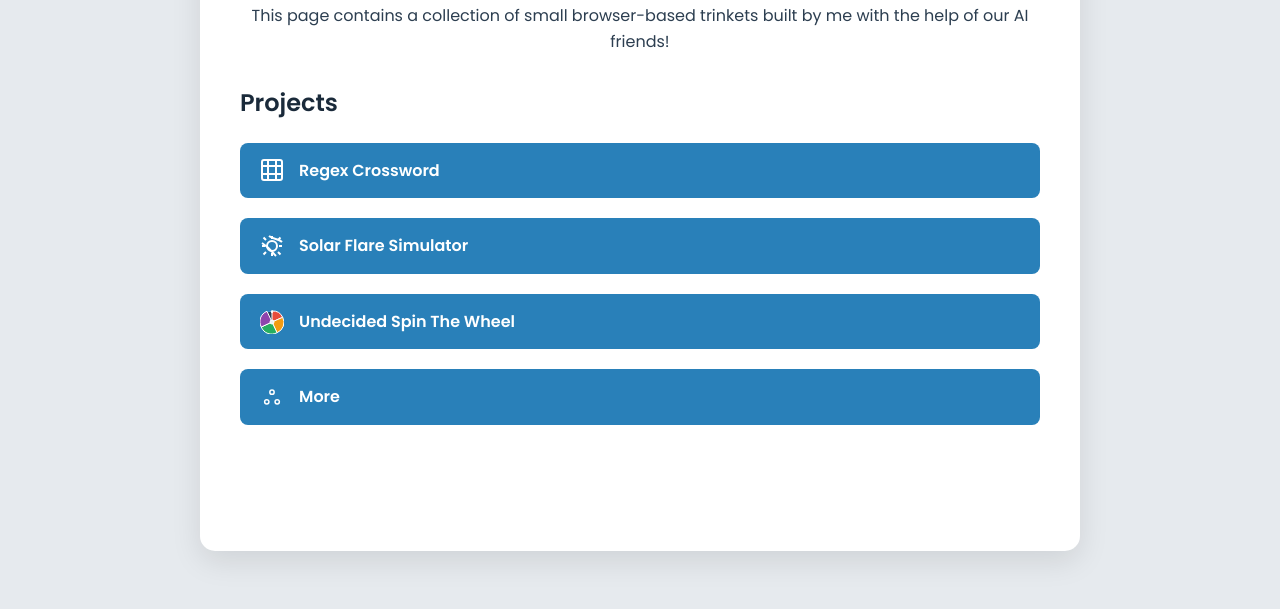
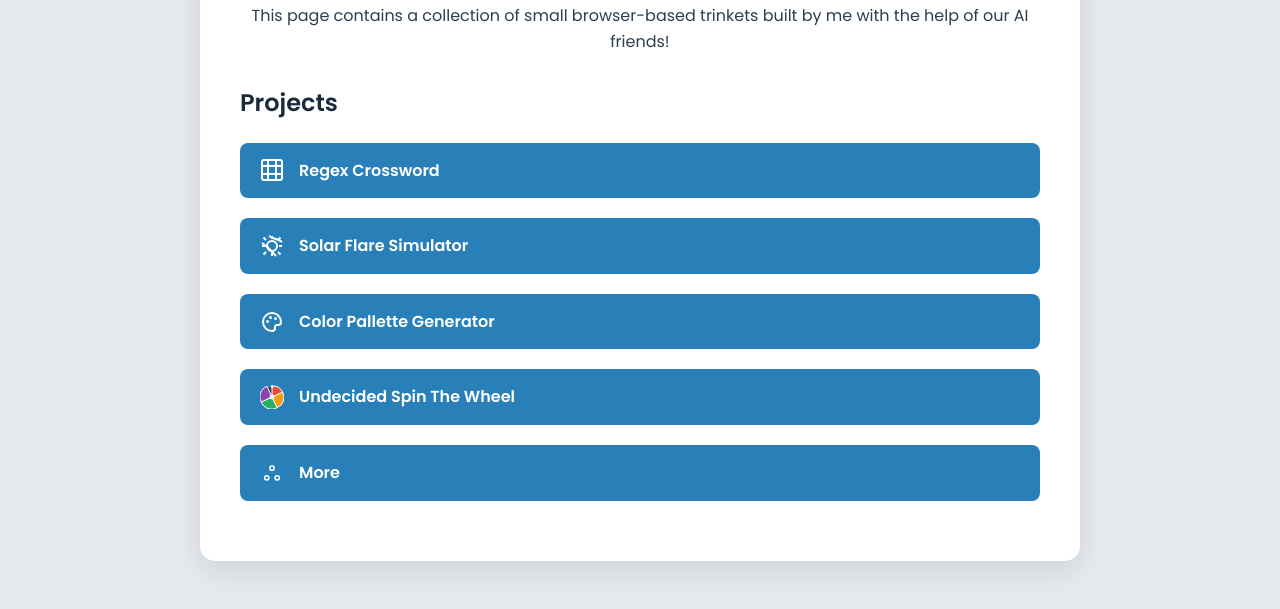
Before and after one commit to harsh2204/tinkers, a plain HTML site: page index.html in a window 1280 px wide. Shown: the part 199-808 px from the top of the page. Drawn offline with nearby package versions, Linux system fonts and the light colour scheme.

Commit message:
add palette back in

```diff
--- a/index.html
+++ b/index.html
@@ -203,6 +203,11 @@
         icon: "sun",
       },
       {
+        name: "Color Pallette Generator",
+        url: "./trinkets/color-palette.html",
+        icon: "palette",
+      },
+      {
         name: "Undecided Spin The Wheel",
         url: "./trinkets/spin-the-wheel.html",
         icon: "wheel",
```
